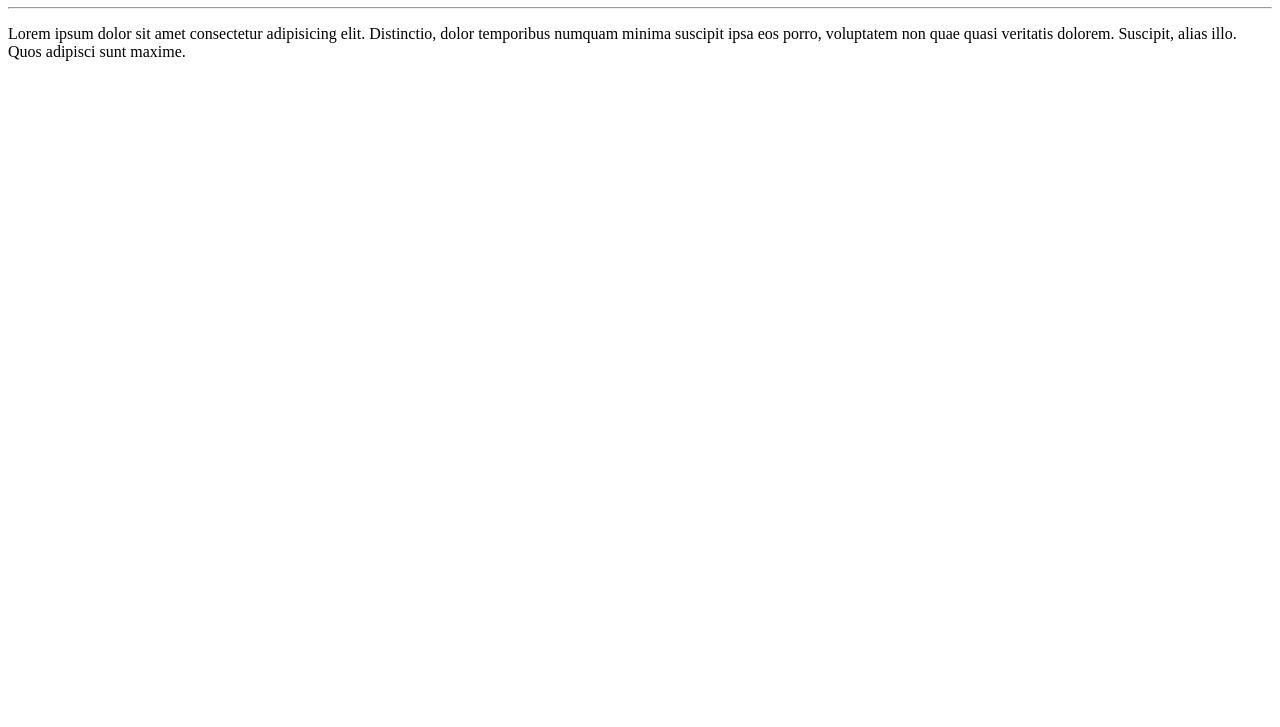
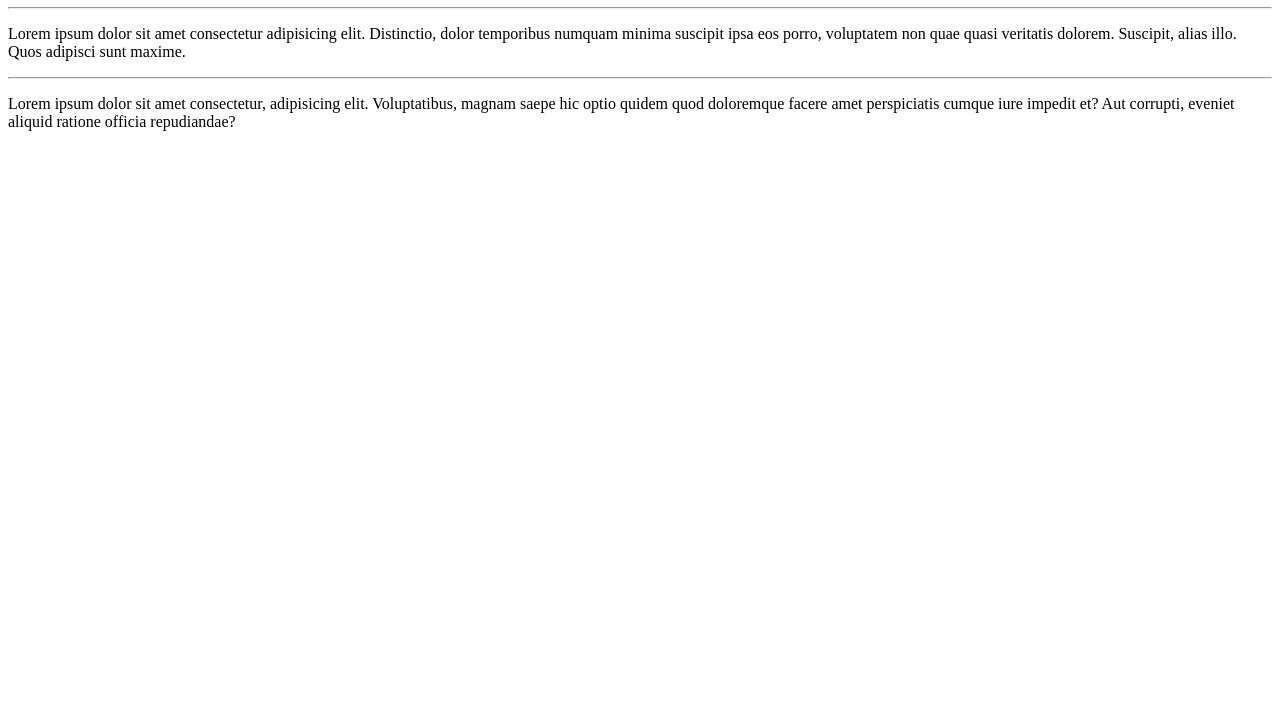
Before and after one commit to IvannVictor/Ola_Mundo, a plain HTML site: page 1º site/index.html in a window 1280 px wide. Shown: the part 73-800 px from the top of the page. Drawn offline with Linux system fonts and the light colour scheme.

Commit message:
Inclusão de um novo paragrafo
Pode usar CTRL+ENTER para commit e usar o CTRL+P para fazer o push

```diff
--- a/1º site/index.html
+++ b/1º site/index.html
@@ -10,5 +10,7 @@
     <h1>Olá, mundo!!</h1>
     <hr>
     <p>Lorem ipsum dolor sit amet consectetur adipisicing elit. Distinctio, dolor temporibus numquam minima suscipit ipsa eos porro, voluptatem non quae quasi veritatis dolorem. Suscipit, alias illo. Quos adipisci sunt maxime.</p>
+    <hr>
+    <p>Lorem ipsum dolor sit amet consectetur, adipisicing elit. Voluptatibus, magnam saepe hic optio quidem quod doloremque facere amet perspiciatis cumque iure impedit et? Aut corrupti, eveniet aliquid ratione officia repudiandae?</p>
 </body>
 </html>
```
